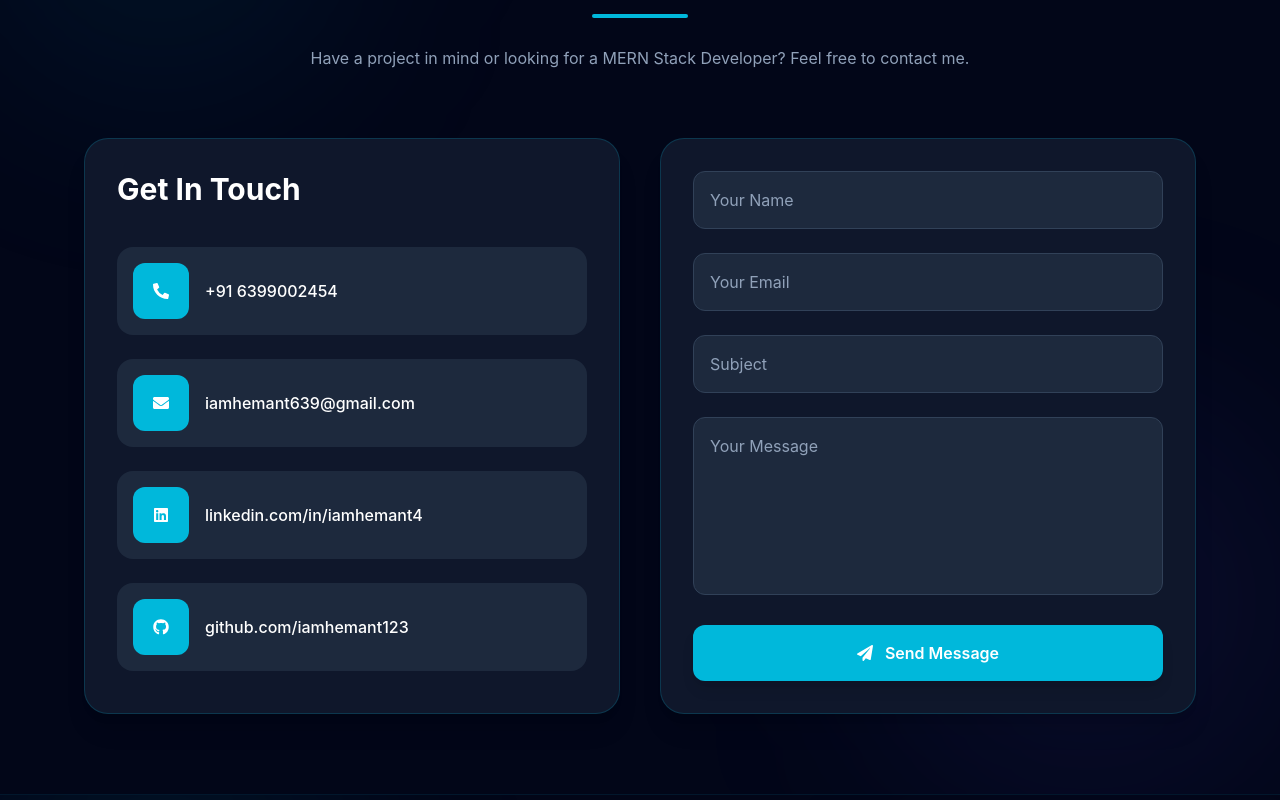
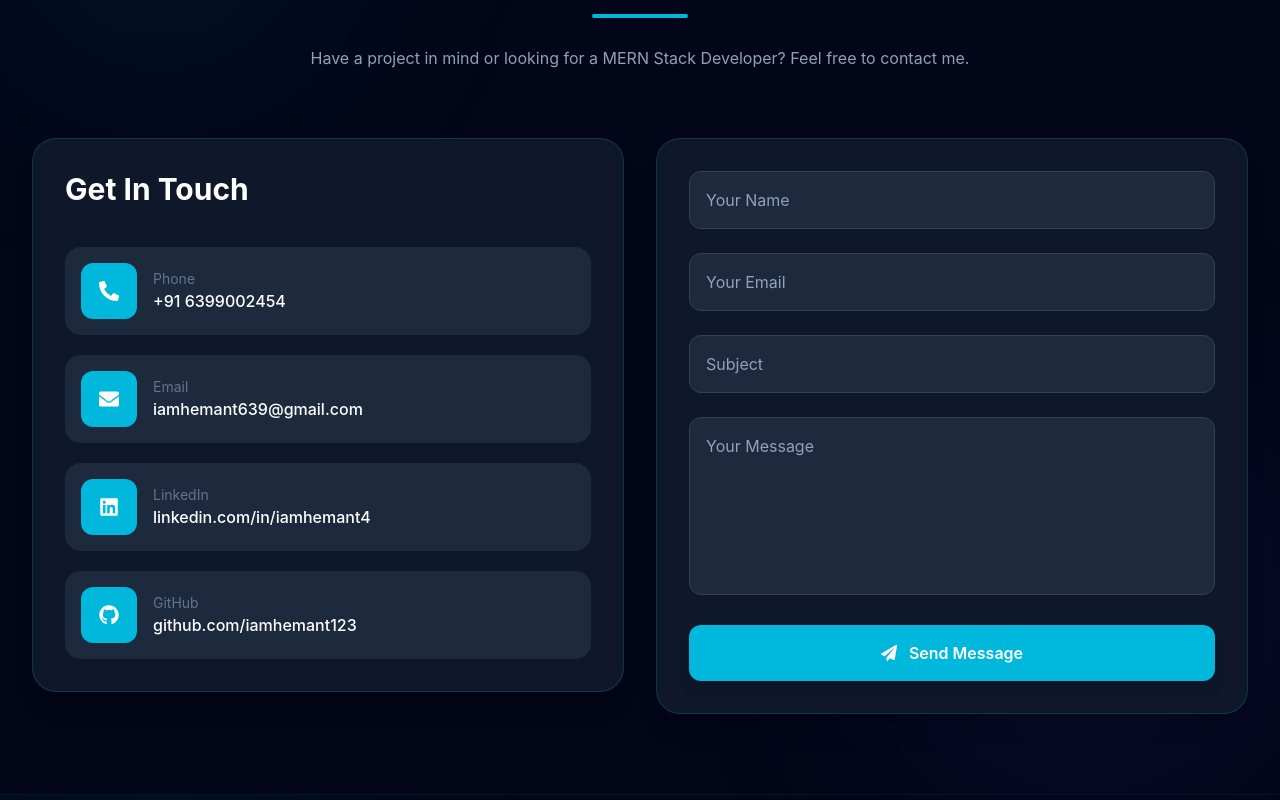
Before and after one commit to iamhemant123/hemant-portfolio, a React (Vite) app: page / in a window 1280 px wide. Shown: the part 4000-4800 px from the top of the page. Built offline with nearby package versions, Linux system fonts and the light colour scheme.

Commit message:
fix contact page

```diff
--- a/src/components/Contact.jsx
+++ b/src/components/Contact.jsx
@@ -13,7 +13,6 @@ import {
 } from "react-icons/fa";
 
 function Contact() {
-
   const [loading, setLoading] = useState(false);
   const [success, setSuccess] = useState(false);
 
@@ -37,7 +36,6 @@ function Contact() {
     setLoading(true);
 
     try {
-
       await emailjs.send(
         import.meta.env.VITE_EMAILJS_SERVICE_ID,
         import.meta.env.VITE_EMAILJS_TEMPLATE_ID,
@@ -64,7 +62,6 @@ function Contact() {
       setTimeout(() => {
         setSuccess(false);
       }, 4000);
-
     } catch (error) {
       console.log(error);
       toast.error("Failed to Send Message");
@@ -76,120 +73,142 @@ function Contact() {
   return (
     <section
       id="contact"
-      className="relative overflow-hidden py-20 bg-white dark:bg-slate-950 transition-colors duration-500"
+      className="relative overflow-hidden bg-white dark:bg-slate-950 py-20 transition-colors duration-500"
     >
+      {/* Background Blur */}
+      <div className="absolute -top-20 left-0 h-80 w-80 rounded-full bg-cyan-500/10 blur-[120px]" />
+      <div className="absolute bottom-0 right-0 h-96 w-96 rounded-full bg-indigo-500/10 blur-[120px]" />
 
-      {/* Background */}
-
-      <div className="absolute -top-20 left-0 w-80 h-80 rounded-full bg-cyan-500/10 blur-[120px]"></div>
-
-      <div className="absolute bottom-0 right-0 w-96 h-96 rounded-full bg-indigo-500/10 blur-[120px]"></div>
-
-      <div className="relative z-10 max-w-6xl mx-auto px-5">
-
+      <div className="relative z-10 mx-auto w-full max-w-7xl px-4 sm:px-6 lg:px-8">
         {/* Heading */}
-
         <motion.div
           initial={{ opacity: 0, y: 40 }}
           whileInView={{ opacity: 1, y: 0 }}
-          transition={{ duration: .7 }}
+          transition={{ duration: 0.7 }}
           viewport={{ once: true }}
-          className="text-center mb-16"
+          className="mb-16 text-center"
         >
-
-          <p className="uppercase tracking-[8px] text-cyan-500 font-semibold text-sm">
+          <p className="text-sm font-semibold uppercase tracking-[8px] text-cyan-500">
             CONTACT
           </p>
 
-          <h2 className="mt-3 text-4xl md:text-5xl font-extrabold text-slate-900 dark:text-white">
+          <h2 className="mt-3 text-4xl font-extrabold text-slate-900 dark:text-white md:text-5xl">
             Let's Work Together
           </h2>
 
-          <div className="w-24 h-1 rounded-full bg-cyan-500 mx-auto mt-5"></div>
+          <div className="mx-auto mt-5 h-1 w-24 rounded-full bg-cyan-500" />
 
-          <p className="mt-6 max-w-2xl mx-auto leading-8 text-slate-600 dark:text-slate-400">
+          <p className="mx-auto mt-6 max-w-2xl leading-8 text-slate-600 dark:text-slate-400">
             Have a project in mind or looking for a MERN Stack Developer?
             Feel free to contact me.
           </p>
-
         </motion.div>
 
-        <div className="grid lg:grid-cols-2 gap-10">
-
-          {/* Left */}
-
+        {/* Main Grid */}
+        <div className="grid grid-cols-1 items-start gap-8 lg:grid-cols-2">
+          {/* Left Contact Card */}
           <motion.div
             initial={{ opacity: 0, x: -70 }}
             whileInView={{ opacity: 1, x: 0 }}
-            transition={{ duration: .8 }}
+            transition={{ duration: 0.8 }}
             viewport={{ once: true }}
-            className="rounded-3xl border border-cyan-500/20 bg-white dark:bg-slate-900 shadow-xl p-6 md:p-8"
+            className="w-full min-w-0 overflow-hidden rounded-3xl border border-cyan-500/20 bg-white p-5 shadow-xl dark:bg-slate-900 sm:p-6 md:p-8"
           >
-
-            <h3 className="text-3xl font-bold text-slate-900 dark:text-white mb-10">
+            <h3 className="mb-10 text-3xl font-bold text-slate-900 dark:text-white">
               Get In Touch
             </h3>
 
-            <div className="space-y-6">
+            <div className="space-y-5">
+                            {/* Phone */}
 
               <motion.a
-                whileHover={{ x: 8 }}
+                whileHover={{ x: 6 }}
                 href="tel:+916399002454"
-                className="flex items-center gap-4 rounded-2xl bg-slate-50 dark:bg-slate-800 p-4 hover:bg-cyan-500 hover:text-white duration-300"
+                className="group flex w-full min-w-0 items-center gap-4 rounded-2xl bg-slate-50 p-4 transition-all duration-300 hover:bg-cyan-500 dark:bg-slate-800"
               >
-                <div className="w-14 h-14 rounded-xl bg-cyan-500 flex items-center justify-center text-white">
+                <div className="flex h-14 w-14 flex-shrink-0 items-center justify-center rounded-xl bg-cyan-500 text-xl text-white transition-transform duration-300 group-hover:scale-110">
                   <FaPhoneAlt />
                 </div>
 
-                <span className="font-medium">
+                <div className="min-w-0 flex-1">
+                  <p className="text-sm text-slate-500 transition-colors duration-300 group-hover:text-cyan-100">
+                    Phone
+                  </p>
+
+                  <span className="block break-all font-medium text-slate-900 transition-colors duration-300 group-hover:text-white dark:text-white">
                     +91 6399002454
                   </span>
+                </div>
               </motion.a>
 
+              {/* Email */}
+
               <motion.a
-                whileHover={{ x: 8 }}
+                whileHover={{ x: 6 }}
                 href="mailto:iamhemant639@gmail.com"
-                className="flex items-center gap-4 rounded-2xl bg-slate-50 dark:bg-slate-800 p-4 hover:bg-cyan-500 hover:text-white duration-300"
+                className="group flex w-full min-w-0 items-center gap-4 rounded-2xl bg-slate-50 p-4 transition-all duration-300 hover:bg-cyan-500 dark:bg-slate-800"
               >
-                <div className="w-14 h-14 rounded-xl bg-cyan-500 flex items-center justify-center text-white">
+                <div className="flex h-14 w-14 flex-shrink-0 items-center justify-center rounded-xl bg-cyan-500 text-xl text-white transition-transform duration-300 group-hover:scale-110">
                   <FaEnvelope />
                 </div>
 
-                <span className="font-medium break-all">
+                <div className="min-w-0 flex-1">
+                  <p className="text-sm text-slate-500 transition-colors duration-300 group-hover:text-cyan-100">
+                    Email
+                  </p>
+
+                  <span className="block break-all text-sm font-medium text-slate-900 transition-colors duration-300 group-hover:text-white dark:text-white sm:text-base">
                     iamhemant639@gmail.com
                   </span>
+                </div>
               </motion.a>
 
+              {/* LinkedIn */}
+
               <motion.a
-                whileHover={{ x: 8 }}
+                whileHover={{ x: 6 }}
                 href="https://linkedin.com/in/iamhemant4"
                 target="_blank"
-                rel="noreferrer"
-                className="flex items-center gap-4 rounded-2xl bg-slate-50 dark:bg-slate-800 p-4 hover:bg-cyan-500 hover:text-white duration-300"
+                rel="noopener noreferrer"
+                className="group flex w-full min-w-0 items-center gap-4 rounded-2xl bg-slate-50 p-4 transition-all duration-300 hover:bg-cyan-500 dark:bg-slate-800"
               >
-                <div className="w-14 h-14 rounded-xl bg-cyan-500 flex items-center justify-center text-white">
+                <div className="flex h-14 w-14 flex-shrink-0 items-center justify-center rounded-xl bg-cyan-500 text-xl text-white transition-transform duration-300 group-hover:scale-110">
                   <FaLinkedin />
                 </div>
 
-                <span className="font-medium">
+                <div className="min-w-0 flex-1">
+                  <p className="text-sm text-slate-500 transition-colors duration-300 group-hover:text-cyan-100">
+                    LinkedIn
+                  </p>
+
+                  <span className="block break-all text-sm font-medium text-slate-900 transition-colors duration-300 group-hover:text-white dark:text-white sm:text-base">
                     linkedin.com/in/iamhemant4
                   </span>
+                </div>
               </motion.a>
 
+              {/* GitHub */}
+
               <motion.a
-                whileHover={{ x: 8 }}
+                whileHover={{ x: 6 }}
                 href="https://github.com/iamhemant123"
                 target="_blank"
-                rel="noreferrer"
-                className="flex items-center gap-4 rounded-2xl bg-slate-50 dark:bg-slate-800 p-4 hover:bg-cyan-500 hover:text-white duration-300"
+                rel="noopener noreferrer"
+                className="group flex w-full min-w-0 items-center gap-4 rounded-2xl bg-slate-50 p-4 transition-all duration-300 hover:bg-cyan-500 dark:bg-slate-800"
               >
-                <div className="w-14 h-14 rounded-xl bg-cyan-500 flex items-center justify-center text-white">
+                <div className="flex h-14 w-14 flex-shrink-0 items-center justify-center rounded-xl bg-cyan-500 text-xl text-white transition-transform duration-300 group-hover:scale-110">
                   <FaGithub />
                 </div>
 
-                <span className="font-medium">
+                <div className="min-w-0 flex-1">
+                  <p className="text-sm text-slate-500 transition-colors duration-300 group-hover:text-cyan-100">
+                    GitHub
+                  </p>
+
+                  <span className="block break-all text-sm font-medium text-slate-900 transition-colors duration-300 group-hover:text-white dark:text-white sm:text-base">
                     github.com/iamhemant123
                   </span>
+                </div>
               </motion.a>
 
             </div>
@@ -204,9 +223,8 @@ function Contact() {
             transition={{ duration: 0.8 }}
             viewport={{ once: true }}
             onSubmit={handleSubmit}
-            className="rounded-3xl border border-cyan-500/20 bg-white dark:bg-slate-900 shadow-xl p-6 md:p-8 space-y-6"
+            className="w-full min-w-0 overflow-hidden rounded-3xl border border-cyan-500/20 bg-white p-5 shadow-xl dark:bg-slate-900 sm:p-6 md:p-8 space-y-6"
           >
-
                         {/* Name */}
 
             <input
@@ -216,7 +234,7 @@ function Contact() {
               onChange={handleChange}
               placeholder="Your Name"
               required
-              className="w-full rounded-xl border border-slate-300 dark:border-slate-700 bg-slate-50 dark:bg-slate-800 p-4 text-slate-900 dark:text-white placeholder:text-slate-500 dark:placeholder:text-slate-400 outline-none focus:border-cyan-500 focus:ring-2 focus:ring-cyan-500/20 transition-all"
+              className="w-full rounded-xl border border-slate-300 dark:border-slate-700 bg-slate-50 dark:bg-slate-800 px-4 py-4 text-slate-900 dark:text-white placeholder:text-slate-500 dark:placeholder:text-slate-400 outline-none transition-all focus:border-cyan-500 focus:ring-2 focus:ring-cyan-500/20"
             />
 
             {/* Email */}
@@ -228,7 +246,7 @@ function Contact() {
               onChange={handleChange}
               placeholder="Your Email"
               required
-              className="w-full rounded-xl border border-slate-300 dark:border-slate-700 bg-slate-50 dark:bg-slate-800 p-4 text-slate-900 dark:text-white placeholder:text-slate-500 dark:placeholder:text-slate-400 outline-none focus:border-cyan-500 focus:ring-2 focus:ring-cyan-500/20 transition-all"
+              className="w-full rounded-xl border border-slate-300 dark:border-slate-700 bg-slate-50 dark:bg-slate-800 px-4 py-4 text-slate-900 dark:text-white placeholder:text-slate-500 dark:placeholder:text-slate-400 outline-none transition-all focus:border-cyan-500 focus:ring-2 focus:ring-cyan-500/20"
             />
 
             {/* Subject */}
@@ -240,7 +258,7 @@ function Contact() {
               onChange={handleChange}
               placeholder="Subject"
               required
-              className="w-full rounded-xl border border-slate-300 dark:border-slate-700 bg-slate-50 dark:bg-slate-800 p-4 text-slate-900 dark:text-white placeholder:text-slate-500 dark:placeholder:text-slate-400 outline-none focus:border-cyan-500 focus:ring-2 focus:ring-cyan-500/20 transition-all"
+              className="w-full rounded-xl border border-slate-300 dark:border-slate-700 bg-slate-50 dark:bg-slate-800 px-4 py-4 text-slate-900 dark:text-white placeholder:text-slate-500 dark:placeholder:text-slate-400 outline-none transition-all focus:border-cyan-500 focus:ring-2 focus:ring-cyan-500/20"
             />
 
             {/* Message */}
@@ -252,7 +270,7 @@ function Contact() {
               onChange={handleChange}
               placeholder="Your Message"
               required
-              className="w-full resize-none rounded-xl border border-slate-300 dark:border-slate-700 bg-slate-50 dark:bg-slate-800 p-4 text-slate-900 dark:text-white placeholder:text-slate-500 dark:placeholder:text-slate-400 outline-none focus:border-cyan-500 focus:ring-2 focus:ring-cyan-500/20 transition-all"
+              className="w-full resize-none rounded-xl border border-slate-300 dark:border-slate-700 bg-slate-50 dark:bg-slate-800 px-4 py-4 text-slate-900 dark:text-white placeholder:text-slate-500 dark:placeholder:text-slate-400 outline-none transition-all focus:border-cyan-500 focus:ring-2 focus:ring-cyan-500/20"
             />
 
             {/* Success Message */}
@@ -261,33 +279,33 @@ function Contact() {
               <motion.div
                 initial={{ opacity: 0, y: 15 }}
                 animate={{ opacity: 1, y: 0 }}
-                className="rounded-xl border border-green-500 bg-green-100 dark:bg-green-900/20 p-4 text-center"
+                className="rounded-2xl border border-green-500 bg-green-100 p-5 text-center dark:bg-green-900/20"
               >
-                <div className="flex justify-center mb-2">
-                  <FaCheckCircle className="text-3xl text-green-500" />
+                <div className="mb-2 flex justify-center">
+                  <FaCheckCircle className="text-4xl text-green-500" />
                 </div>
 
                 <h3 className="font-bold text-green-600 dark:text-green-400">
                   Thank You 🎉
                 </h3>
 
-                <p className="text-sm mt-1 text-slate-700 dark:text-slate-300">
+                <p className="mt-2 text-sm leading-6 text-slate-700 dark:text-slate-300">
                   Your message has been sent successfully.
+                  <br />
                   I'll get back to you soon.
                 </p>
               </motion.div>
             )}
 
-            {/* Button */}
+            {/* Submit Button */}
 
             <motion.button
               whileHover={{ scale: 1.02 }}
-              whileTap={{ scale: 0.96 }}
+              whileTap={{ scale: 0.97 }}
               type="submit"
               disabled={loading}
-              className="w-full rounded-xl bg-cyan-500 hover:bg-cyan-600 py-4 font-semibold text-white shadow-lg hover:shadow-cyan-500/40 transition-all duration-300 disabled:opacity-70 disabled:cursor-not-allowed flex items-center justify-center gap-3"
+              className="flex w-full items-center justify-center gap-3 rounded-xl bg-cyan-500 px-6 py-4 font-semibold text-white shadow-lg transition-all duration-300 hover:bg-cyan-600 hover:shadow-cyan-500/40 disabled:cursor-not-allowed disabled:opacity-70"
             >
-
               {loading ? (
                 <>
                   <svg
@@ -312,7 +330,6 @@ function Contact() {
                   </svg>
 
                   Sending...
-
                 </>
               ) : success ? (
                 <>
@@ -325,15 +342,11 @@ function Contact() {
                   Send Message
                 </>
               )}
-
             </motion.button>
 
           </motion.form>
-
         </div>
-
       </div>
-
     </section>
   );
 }
```
Lines whose indentation alone changed are shown as unchanged.
